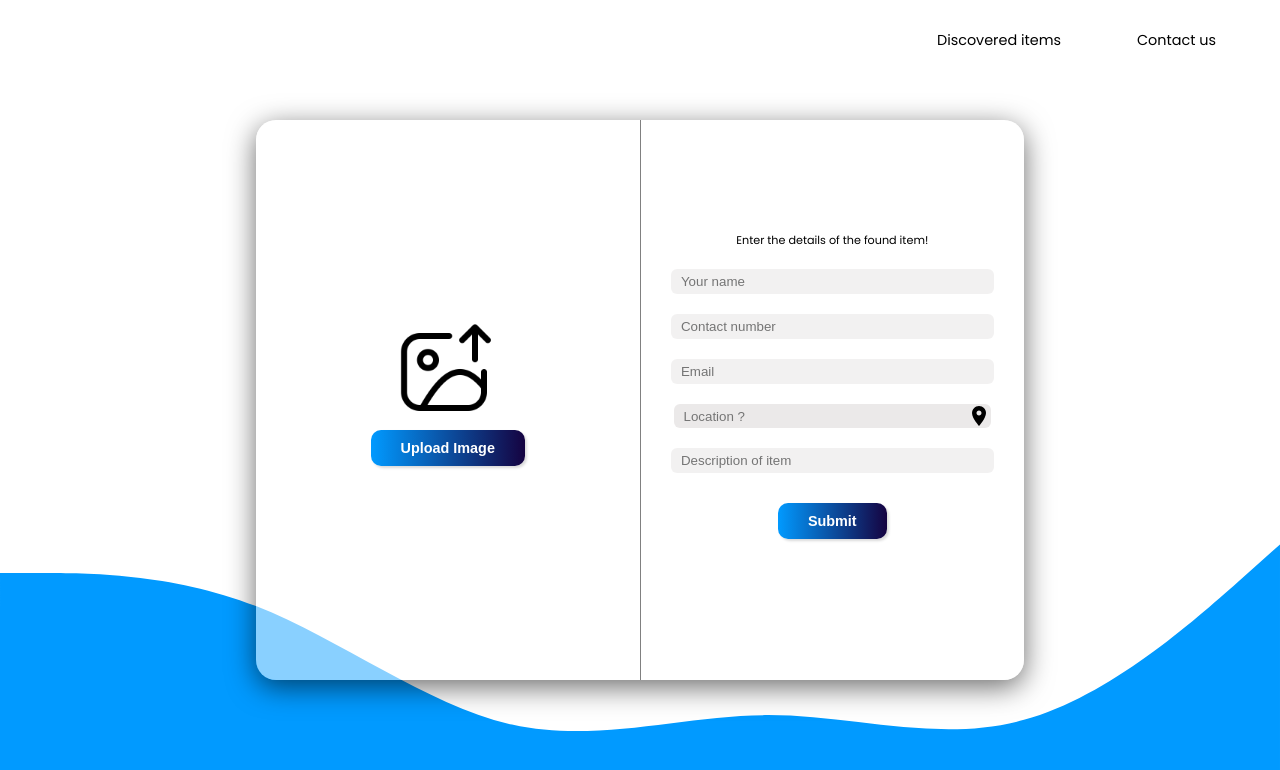
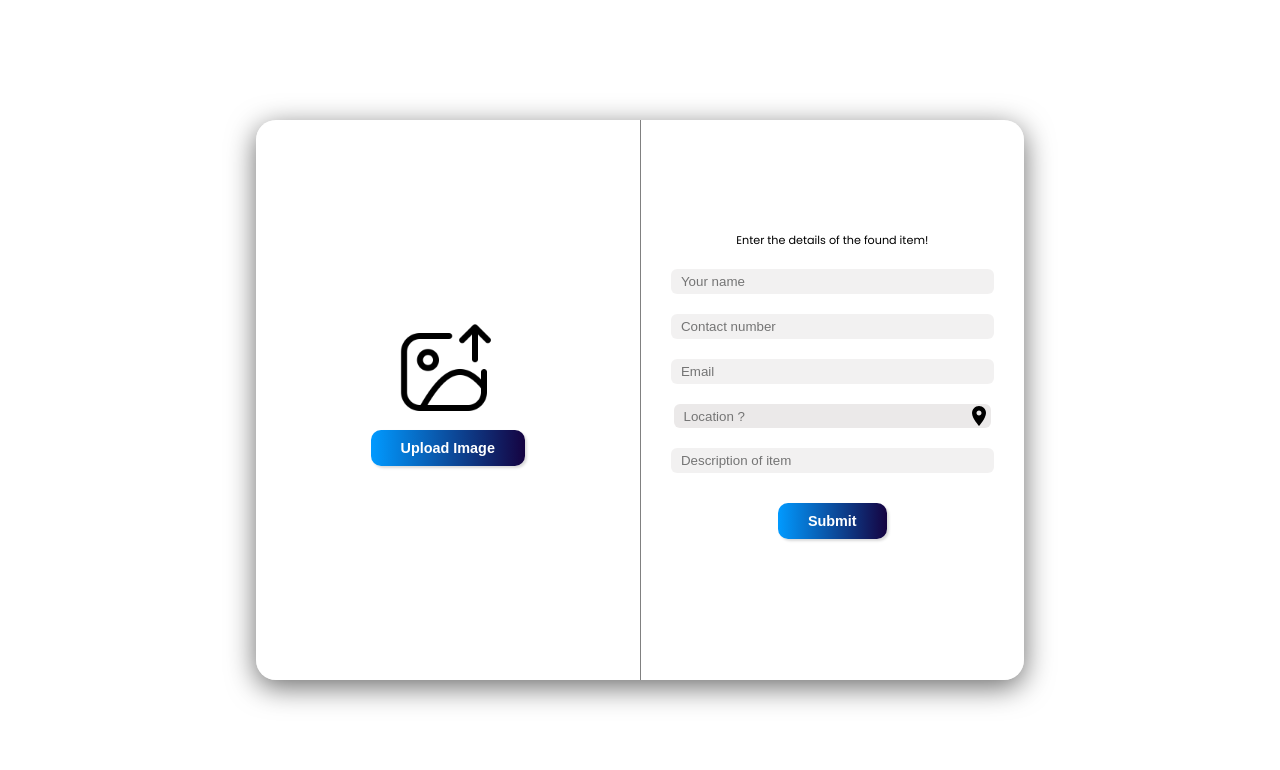
Before and after one commit to Upasana0710/finding_nemo, a React (Create React App) app: page /Founditems in a window 1280 px wide. Shown: the top 770 px of the page. Built offline with nearby package versions, Linux system fonts and the light colour scheme.

Commit message:
Modified the navigation bar

```diff
--- a/src/Components/FoundCard.jsx
+++ b/src/Components/FoundCard.jsx
@@ -1,7 +1,6 @@
 import React from "react";
 import "../styles/FoundCard.css";
 import upload from "../assets/gallery.png";
-import logo from "../assets/logo.jpg";
 import LocationOnIcon from "@mui/icons-material/LocationOn";
 
 const FoundCard = () => {
--- a/src/Components/HomeCard.jsx
+++ b/src/Components/HomeCard.jsx
@@ -8,12 +8,13 @@ const HomeCard = () => {
   return (
     <div className="HomeCard">
     <div className="Cardimg">
-        <img src={img} width="100%" draggable="false"/>
+        <img src={img} width="100%" draggable="false" alt="Card"/>
     </div>
       <div className="Cardb">
-      <img src={logo} width="100%" draggable="false" />
+      <img src={logo} width="100%" draggable="false" alt="Card "/>
         <div className="hbtn">
-        <Link to="/Lostitems" style={{ textDecoration: 'none' }}><Button button="Embark on the journey!" className="homeButton"/></Link>
+        <Link to="/Lostitems" style={{ textDecoration: 'none' }}>
+          <Button button="Let's get started!" className="homeButton"/></Link>
         </div>
       </div>
     </div>
--- a/src/Components/Lost/NavBar.jsx
+++ b/src/Components/NavBar.jsx
@@ -1,14 +1,29 @@
 import React from "react";
-import "../../styles/Lost/NavBar.css";
+import "../styles/NavBar.css";
 import { Link } from "react-router-dom";
 
-const NavigationBar = (props) => {
+const NavBar = (props) => {
   return (
     <div className="navBar">
-      <Link to="/" className="cursor-pointer title">
+      <Link
+        to="/"
+        className="cursor-pointer title "
+        style={{ textDecoration: "none" }}
+      >
         {props.data.title}
       </Link>
       <div>
+
+      <Link
+        to="/Founditems"
+        className="cursor-pointer title "
+        style={{ textDecoration: "none" }}
+      >
+        <div
+          className="color-blue cursor-pointer navItem"
+        >
+          {props.data.tres}
+        </div></Link>
         <div
           className="color-blue cursor-pointer navItem"
           onClick={() => props.updateItemLost()}
@@ -16,8 +31,7 @@ const NavigationBar = (props) => {
           {props.data.uno}
         </div>
         <div
-          className="color-blue cursor-pointer navItem
-        "
+          className="color-blue cursor-pointer navItem"
           onClick={() =>
             (window.location.href = "mailto:iampriyanshukumar.2003@gmail.com")
           }
@@ -29,4 +43,4 @@ const NavigationBar = (props) => {
   );
 };
 
-export default NavigationBar;
+export default NavBar;
--- a/src/Components/NavigationBar.jsx
+++ /dev/null
@@ -1,13 +0,0 @@
-import React from 'react';
-import  '../styles/Navbar.css';
-import { Link } from "react-router-dom";
-const NavigationBar = () => {
-  return (
-    <div className="NavBar">
-        <Link to="/Lostitems" style={{ textDecoration: 'none' }}><div className="Nav_items di">Discovered items</div></Link>
-         <div className="Nav_items"><a href="mailto:esperanceweb24@gmail.com" target="blank">Contact us</a></div>
-    </div>
-  )
-}
-
-export default NavigationBar
--- /dev/null
+++ b/src/assets/Wave.jsx
@@ -0,0 +1,9 @@
+import React from 'react'
+
+const Wave = () => {
+  return (
+    <svg xmlns="http://www.w3.org/2000/svg" viewBox="0 0 1440 320"><path fill="#0099ff" fill-opacity="1" d="M0,32L48,32C96,32,192,32,288,69.3C384,107,480,181,576,213.3C672,245,768,235,864,208C960,181,1056,139,1152,122.7C1248,107,1344,117,1392,122.7L1440,128L1440,320L1392,320C1344,320,1248,320,1152,320C1056,320,960,320,864,320C768,320,672,320,576,320C480,320,384,320,288,320C192,320,96,320,48,320L0,320Z"></path></svg>
+  )
+}
+
+export default Wave
--- a/src/pages/FoundPage.jsx
+++ b/src/pages/FoundPage.jsx
@@ -1,19 +1,10 @@
 import React from "react";
 import "../styles/FoundCard.css";
 import FoundCard from "../Components/FoundCard";
-import NavigationBar from "../Components/NavigationBar";
 const FoundPage = () => {
   return (
     <div className="FoundCard">
-      <NavigationBar />
       <FoundCard />
-      <svg xmlns="http://www.w3.org/2000/svg" viewBox="0 0 1440 320">
-        <path
-          fill="#019aff"
-          fill-opacity="1"
-          d="M0,64L48,64C96,64,192,64,288,101.3C384,139,480,213,576,234.7C672,256,768,224,864,224C960,224,1056,256,1152,229.3C1248,203,1344,117,1392,74.7L1440,32L1440,320L1392,320C1344,320,1248,320,1152,320C1056,320,960,320,864,320C768,320,672,320,576,320C480,320,384,320,288,320C192,320,96,320,48,320L0,320Z"
-        ></path>
-      </svg>
     </div>
   );
 };
--- a/src/pages/HomePage.jsx
+++ b/src/pages/HomePage.jsx
@@ -1,17 +1,16 @@
 
 import React from 'react';
-import logo from '../assets/logo.jpg';
-import '../styles/Home.css'
+import Wave from '../assets/Wave';
+import '../styles/Home.css';
 import HomeCard from '../Components/HomeCard';
-import { Link } from "react-router-dom";
+
 
 const HomePage = () => {
   return (
     <div className='HomeScreen'>
-      {/* <div ><img src={logo} className="icon" width="100px"/></div> */}
       <HomeCard/>
-      <svg xmlns="http://www.w3.org/2000/svg" viewBox="0 0 1440 320"><path fill="#0099ff" fill-opacity="1" d="M0,32L48,32C96,32,192,32,288,69.3C384,107,480,181,576,213.3C672,245,768,235,864,208C960,181,1056,139,1152,122.7C1248,107,1344,117,1392,122.7L1440,128L1440,320L1392,320C1344,320,1248,320,1152,320C1056,320,960,320,864,320C768,320,672,320,576,320C480,320,384,320,288,320C192,320,96,320,48,320L0,320Z"></path></svg>
-       </div> )
+      <Wave/>
+    </div> )
 }
 
 
--- a/src/pages/LostPage.jsx
+++ b/src/pages/LostPage.jsx
@@ -1,7 +1,7 @@
 import React, { useState } from "react";
 
 import Card from "../Components/Lost/Card";
-import NavBar from "../Components/Lost/NavBar";
+import NavBar from "../Components/NavBar";
 import ListItem from "../Components/Lost/ListItem";
 import "../styles/Lost/Card.css";
 
@@ -10,6 +10,7 @@ const LostPage = () => {
     title: "App Name",
     uno: "Lost Something ?",
     dos: "Contact Us",
+    tres:"Found Something ?"
   };
   const [lostState, setLostState] = useState(false);
   const updateItemLost = () => {
--- a/src/styles/Lost/NavBar.css
+++ /dev/null
@@ -1,25 +0,0 @@
-.navBar {
-  display: flex;
-  justify-content: space-between;
-  align-items: center;
-  padding: 20px 50px;
-  border-bottom: 1px solid gray;
-}
-
-.navBar > div:nth-child(2) {
-  display: flex;
-  align-items: center;
-  gap: 50px;
-}
-
-.color-blue:hover {
-  color: #019aff;
-}
-
-.cursor-pointer {
-  cursor: pointer;
-}
-.navItem {
-  cursor: pointer;
-  color: #019aff;
-}
--- a/src/styles/Navbar.css
+++ b/src/styles/Navbar.css
@@ -1,50 +1,28 @@
-.NavBar
-{
-    height:40px;
-    width: 100vw;
+.navBar {
     display: flex;
-    justify-content: flex-end;
-    position: absolute;
-    top: 30px;
-    font-size: 90%;
-
+    justify-content: space-between;
+    align-items: center;
+    padding: 20px 50px;
+    box-shadow: rgba(149, 157, 165, 0.2) 0px 8px 24px;
 
   }
 
-.Nav_items
-{
-   margin-right: 5%;
+  .navBar > div:nth-child(2) {
+    display: flex;
+    align-items: center;
+    gap: 50px;
+    font-size: 90%;
 
   }
-.Nav_items > a{
-    text-decoration: none;
-    color: black;
-    padding: 0;
-    margin: 0;
-}
 
-
-.Nav_items > a:hover
-{
+  .color-blue:hover {
     color: #019aff;
   }
 
-
-.Nav_items:hover{
-    color: #019aff;
+  .cursor-pointer {
     cursor: pointer;
   }
-
-.di
-{
-    width: 200px;
+  .navItem {
+    cursor: pointer;
     color: black;
   }
-
-@media only screen and (max-width: 850px)
-{
-    .NavBar
-    {
-        justify-content: center;
-    }
-}
```
Lines whose indentation alone changed are shown as unchanged.
